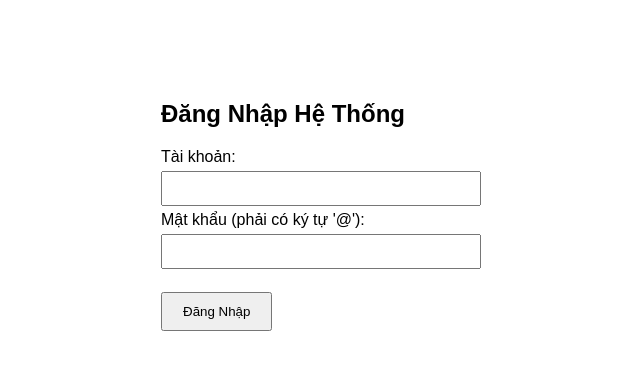
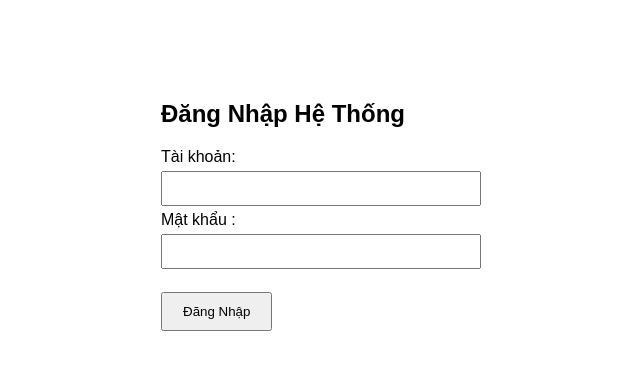
Before and after one commit to phuongx62018-a11y/quan-ly-diem-, a PHP site: page /login.php in a window 1280 px wide. Shown: the top 370 px of the page, without its empty margins (329-969 px from the left). Run offline with PHP 8.4, Linux system fonts and the light colour scheme.

Commit message:
gd login

```diff
--- a/login.php
+++ b/login.php
@@ -51,7 +51,7 @@ if ($_SERVER["REQUEST_METHOD"] == "POST") {
             <label>Tài khoản:</label><br>
             <input type="text" name="username" required style="width: 100%; padding: 8px; margin: 5px 0;"><br>
 
-            <label>Mật khẩu (phải có ký tự '@'):</label><br>
+            <label>Mật khẩu :</label><br>
             <input type="password" name="password" required style="width: 100%; padding: 8px; margin: 5px 0;"><br><br>
 
             <button type="submit" style="padding: 10px 20px;">Đăng Nhập</button>
```
